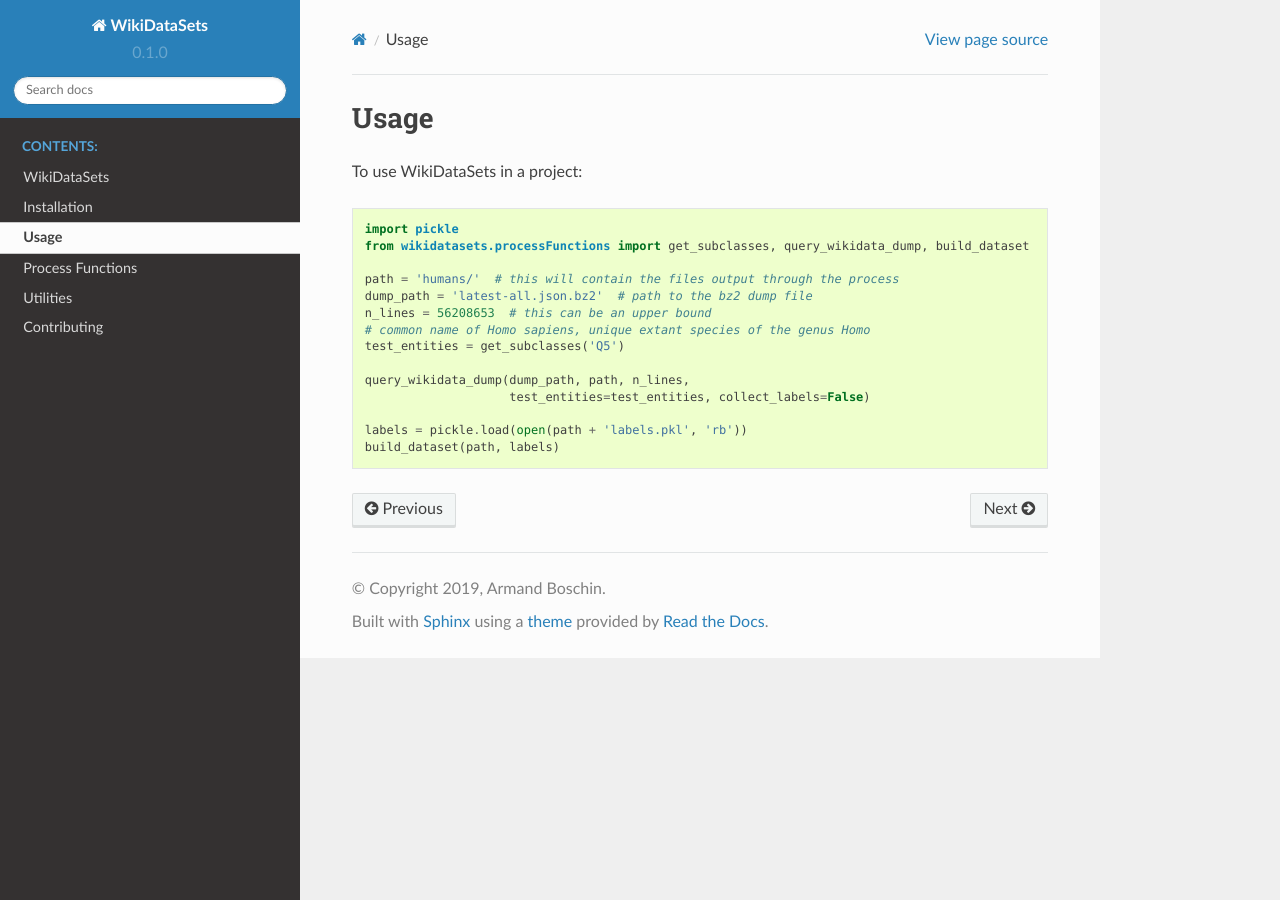
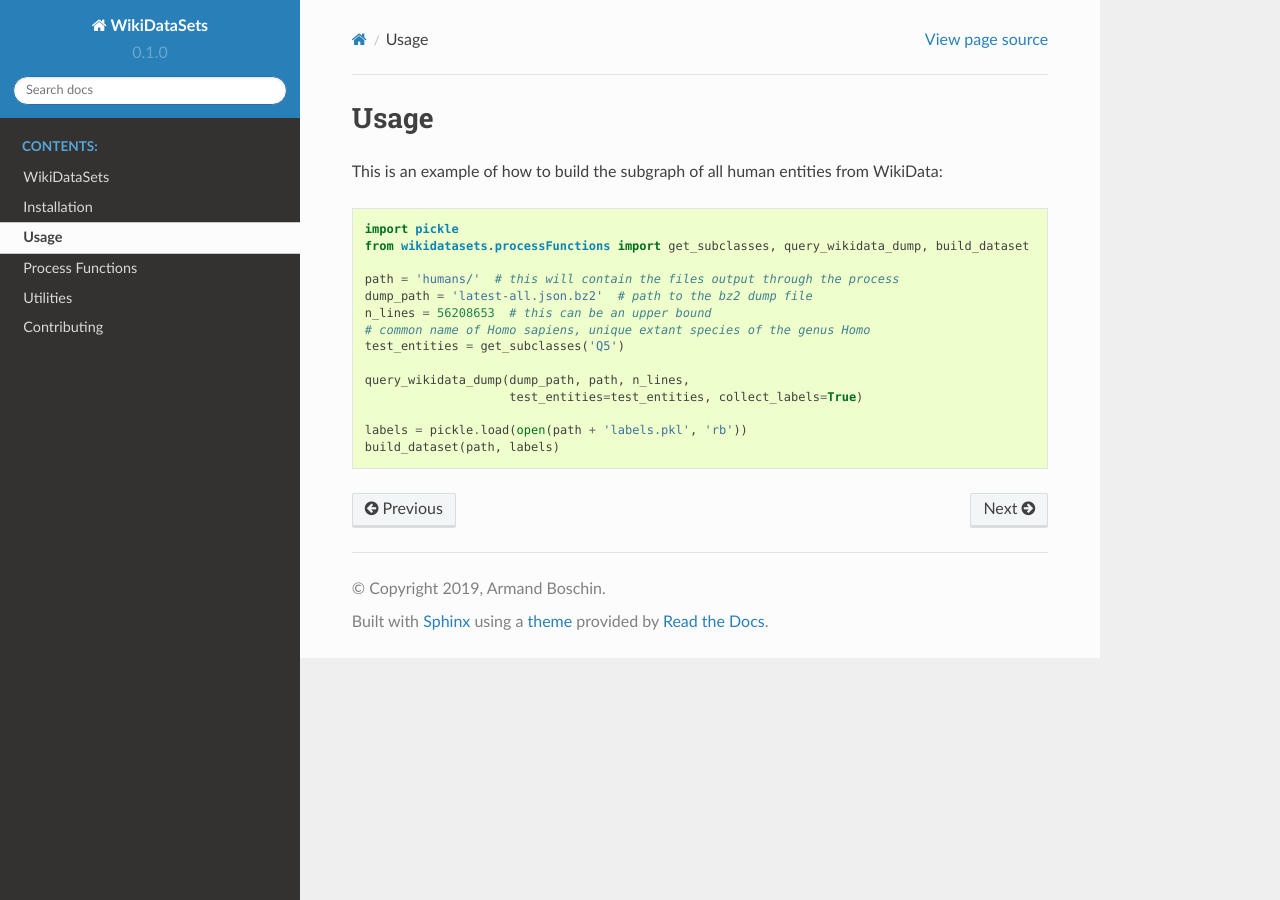
Before and after one commit to armand33/wikidatasets, a Sphinx documentation site: the page built from docs/usage.rst, in a window 1280 px wide. Built offline with Sphinx 7.4.7 and the Read the Docs theme 2.0.0, drawn with Linux system fonts in a browser that asks for light colours.

Commit message:
Update documentation.

```diff
--- a/docs/usage.rst
+++ b/docs/usage.rst
@@ -2,7 +2,7 @@
 Usage
 =====
 
-To use WikiDataSets in a project::
+This is an example of how to build the subgraph of all human entities from WikiData::
 
     import pickle
     from wikidatasets.processFunctions import get_subclasses, query_wikidata_dump, build_dataset
@@ -14,7 +14,7 @@ To use WikiDataSets in a project::
     test_entities = get_subclasses('Q5')
 
     query_wikidata_dump(dump_path, path, n_lines,
-                        test_entities=test_entities, collect_labels=False)
+                        test_entities=test_entities, collect_labels=True)
 
     labels = pickle.load(open(path + 'labels.pkl', 'rb'))
     build_dataset(path, labels)
```
Also changed, not shown: README.rst (+7 -2 lines), wikidatasets/README.md (deleted).
